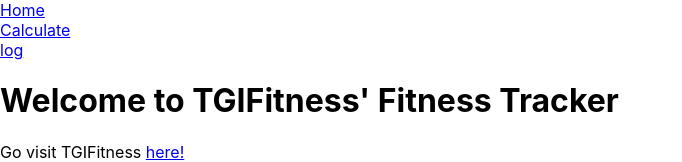
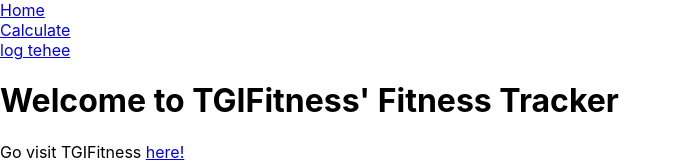
Before and after one commit to ImFilinico/TGIFitnessApp, a React (Create React App) app in the folder frontend/: page / in a window 1280 px wide. Shown: the top 162 px of the page, without its empty margins (0-682 px from the left). Built offline with nearby package versions, Linux system fonts and the light colour scheme.

Commit message:
small text change

```diff
--- a/frontend/src/components/header.js
+++ b/frontend/src/components/header.js
@@ -13,7 +13,7 @@
       </nav>
 
       <nav>
-        <Link to="/log">log</Link>
+        <Link to="/log">log tehee</Link>
     </nav>
     </header>
   );
```
